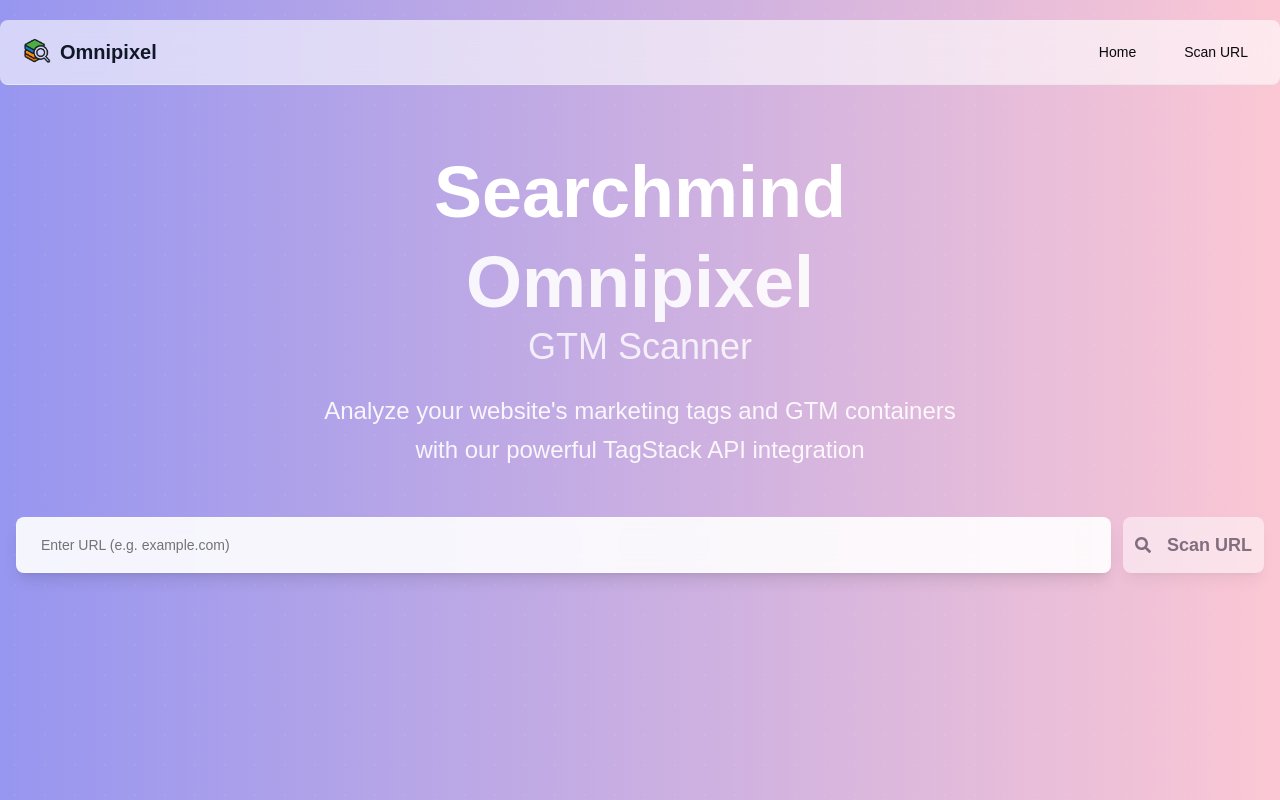
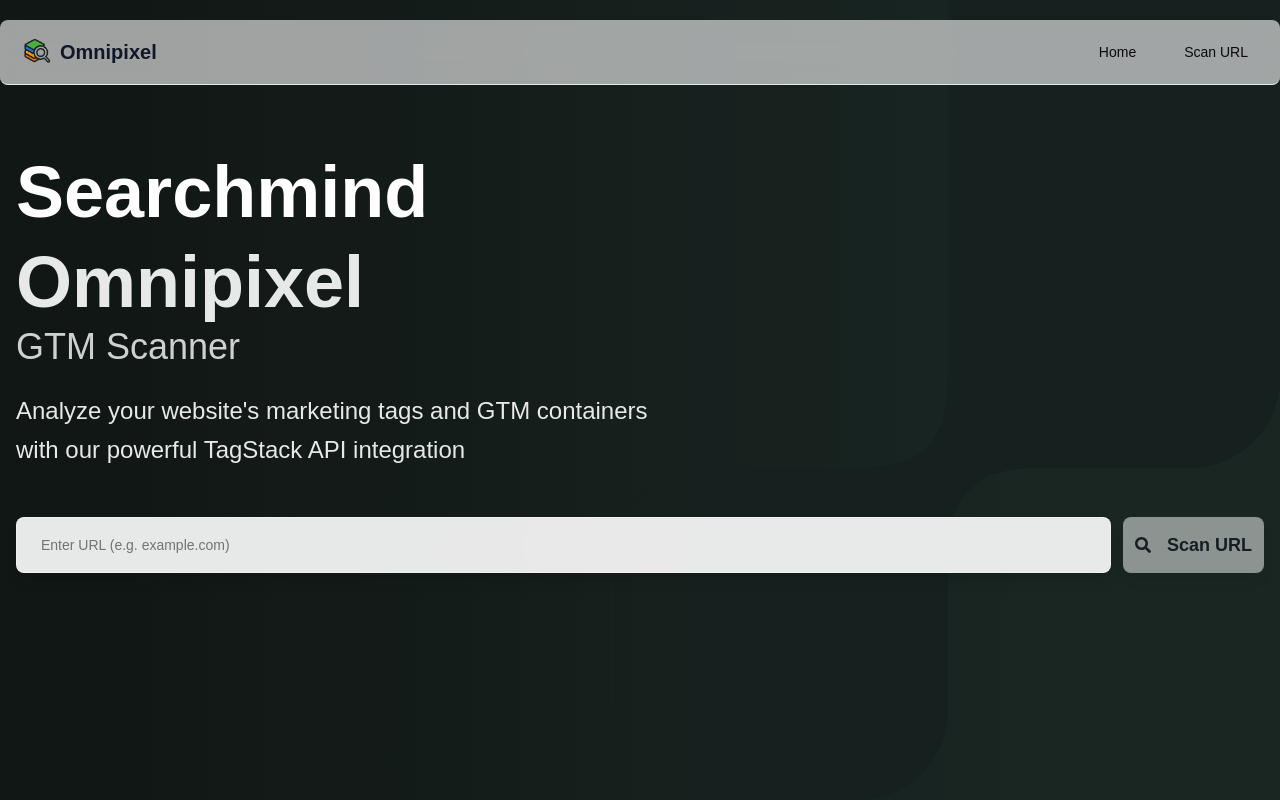
Before and after one commit to drilon-searchmind/tagstack-api-stracker, a Next.js app: page / in a window 1280 px wide. Built offline with nearby package versions, Linux system fonts and the light colour scheme; a web font is replaced by a local one.

Commit message:
:lipstick: wip small ui changes brand guide

```diff
--- a/src/app/globals.css
+++ b/src/app/globals.css
@@ -5,9 +5,19 @@
 
 :root {
   --max-width-desktop: 80rem;
-  --gtm-gradient-start: #9796F0;
-  --gtm-gradient-end: #FBC7D4;
-  --gtm-gradient: linear-gradient(90deg, #9796F0 0%, #FBC7D4 100%)
+  --gtm-gradient-start: #1E2B2B;
+  --gtm-gradient-end: #385555;
+  --gtm-gradient: linear-gradient(90deg, #141a1a 10%, #1E2B2B 80%);
+
+  /* New color palette */
+  --dark-green: #1E2B2B;
+  --lime: #C6ED62;
+  --natural: #FEFBF2;
+  --light-natural: #EAE3D1;
+  --dark-natural: #D6CDB6;
+  --light-green: #6A8F4D;
+  --green: #213B34;
+  --black: #131313;
 }
 
 @custom-variant dark (&:is(.dark *));
@@ -207,10 +217,34 @@ body {
 
 .hero-section {
   background: var(--gtm-gradient);
+  background-image:
+    url('/images/all/668d30366707d33989e2fe9b_nr2Mørk.svg'),
+    var(--gtm-gradient);
+  background-size: cover, 100%, 100%;
+  background-position: bottom, center;
+  background-repeat: no-repeat, no-repeat;
+  background-blend-mode:darken;
   position: relative;
-  /* Remove any top margin/padding that might interfere */
   margin-top: 0;
   padding-top: 0;
+}
+
+.hero-section::before {
+  content: '';
+  position: absolute;
+  top: 0;
+  left: 0;
+  right: 0;
+  bottom: 0;
+  background: rgba(106, 143, 77, 0.3);
+  mix-blend-mode: multiply;
+  pointer-events: none;
+  z-index: 1;
+}
+
+.hero-section > * {
+  position: relative;
+  z-index: 2;
 }
 
 .dots-pattern {
--- a/src/app/page.jsx
+++ b/src/app/page.jsx
@@ -7,7 +7,7 @@ export default function Home() {
 				<div className="absolute inset-0 bg-gtm-gradient opacity-90"></div>
 				<div className="dots-pattern absolute inset-0 opacity-20"></div>
 
-				<div className="relative z-10 flex flex-col items-center justify-center text-center px-4 w-full max-w-[var(--max-width-desktop)]">
+				<div className="relative z-10 flex flex-col px-4 w-full max-w-[var(--max-width-desktop)]">
 					<div className="mb-12">
 						<h1 className="text-5xl md:text-5xl lg:text-7xl font-extrabold text-white mb-6 leading-tight">
 							<span className="block">Searchmind</span>
@@ -16,7 +16,7 @@ export default function Home() {
 								GTM Scanner
 							</span>
 						</h1>
-						<p className="text-xl md:text-2xl text-white/90 max-w-2xl mx-auto leading-relaxed">
+						<p className="text-xl md:text-2xl text-white/90 max-w-2xl leading-relaxed">
 							Analyze your website's marketing tags and GTM containers with our powerful TagStack API integration
 						</p>
 					</div>
--- a/src/components/analysis/GtmAnalysis.jsx
+++ b/src/components/analysis/GtmAnalysis.jsx
@@ -64,7 +64,7 @@ export default function GtmAnalysis({ scanResults }) {
     };
 
     return (
-        <div className="space-y-4">
+        <div className="space-y-4" id="gtmAnalysisResults">
             <Accordion type="single" collapsible>
                 {scanResults.containerScans.map((cscan) => {
                     const id = cscan?.id || "unknown";
@@ -217,7 +217,7 @@ export default function GtmAnalysis({ scanResults }) {
                                             </button>
 
                                             <button
-                                                className="bg-gray-200 cursor-pointer text-black underline px-4 py-2 rounded-md hover:bg-gray-300 flex items-center gap-2 justify-center col-span-3"
+                                                className="bg-gray-50 cursor-pointer text-black underline px-4 py-2 rounded-md hover:bg-gray-300 flex items-center gap-2 justify-center col-span-3"
                                                 onClick={() => openSummaryModal(id)}
                                             >
                                                 <FaFileAlt className="w-4 h-4" />
--- a/src/components/forms/ScanUrlForm.jsx
+++ b/src/components/forms/ScanUrlForm.jsx
@@ -111,7 +111,7 @@ export default function ScanUrlForm() {
             )}
 
             {scanResults && (
-                <div className="mt-12 bg-white rounded-2xl shadow-2xl overflow-hidden text-left">
+                <div className="mt-12 bg-white rounded-2xl shadow-2xl overflow-hidden text-left" id="scanResultsSection">
                     <div className="p-8">
                         <h3 className="text-2xl font-bold mb-6 text-gray-900">Scan Results</h3>
 
```
Also changed, not shown: public/images/all/668d30366707d33989e2fe9b_nr2Mørk.svg (added), public/images/all/shape-dotted-light.svg (added).
